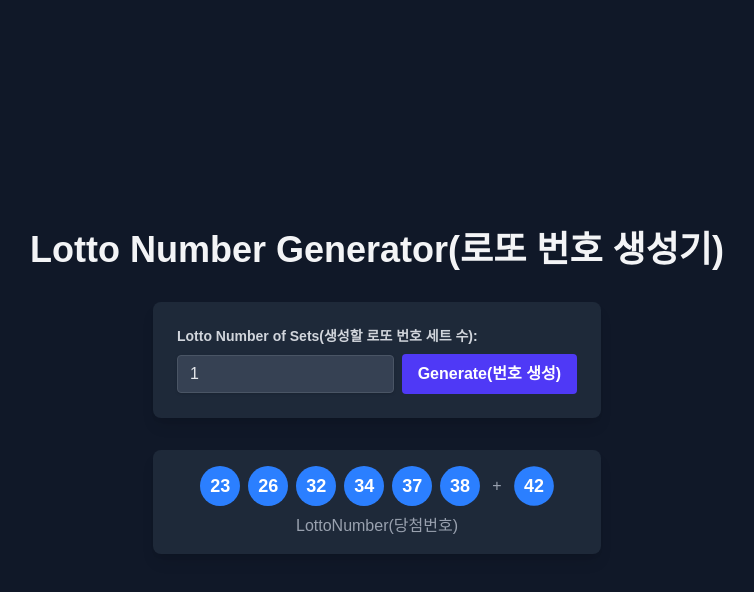
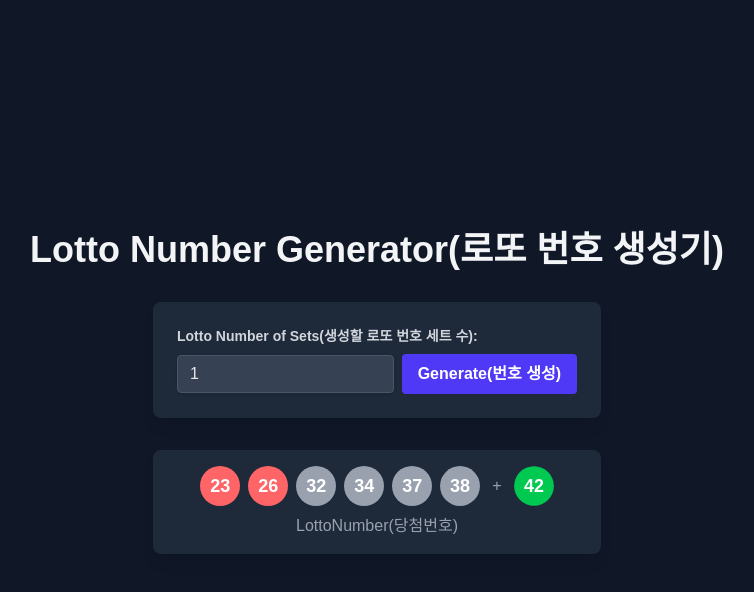
Before and after one commit to JangJaehoon/ReactNextJsLotto, a Next.js app: page / in a window 1280 px wide. Both pictures are taken after a click on the button "Generate(번호 생성)". Shown: the top 592 px of the page, without its empty margins (263-1017 px from the left). Built offline with nearby package versions, Linux system fonts and the light colour scheme.

Commit message:
로또 번호별 배경색 설정

```diff
--- a/app/page.tsx
+++ b/app/page.tsx
@@ -257,10 +257,11 @@ export default function Home() {
                             damping: 20,
                             delay: i * 0.1,
                           }}
-                          className="w-10 h-10 rounded-full
+                          className={`w-10 h-10 rounded-full
                       flex items-center justify-center text-white
                        font-bold text-lg bg-blue-500
-                        ${getBackgroundColor(num)}"
+                        ${getBackgroundColor(num)}
+                          `}
                         >
                           {num}
                         </motion.div>
@@ -278,12 +279,12 @@ export default function Home() {
                         damping: 20,
                         delay: 0.6,
                       }}
-                      className="w-10 h-10 rounded-full flex
+                      className={`w-10 h-10 rounded-full flex
                       items-center justify-center
                       text-white font-bold text-lg
                        bg-blue-500
                        ${getBackgroundColor(numberSet[6])}
-                       "
+                       `}
                     >
                       {numberSet[6]}
                     </motion.div>
```
